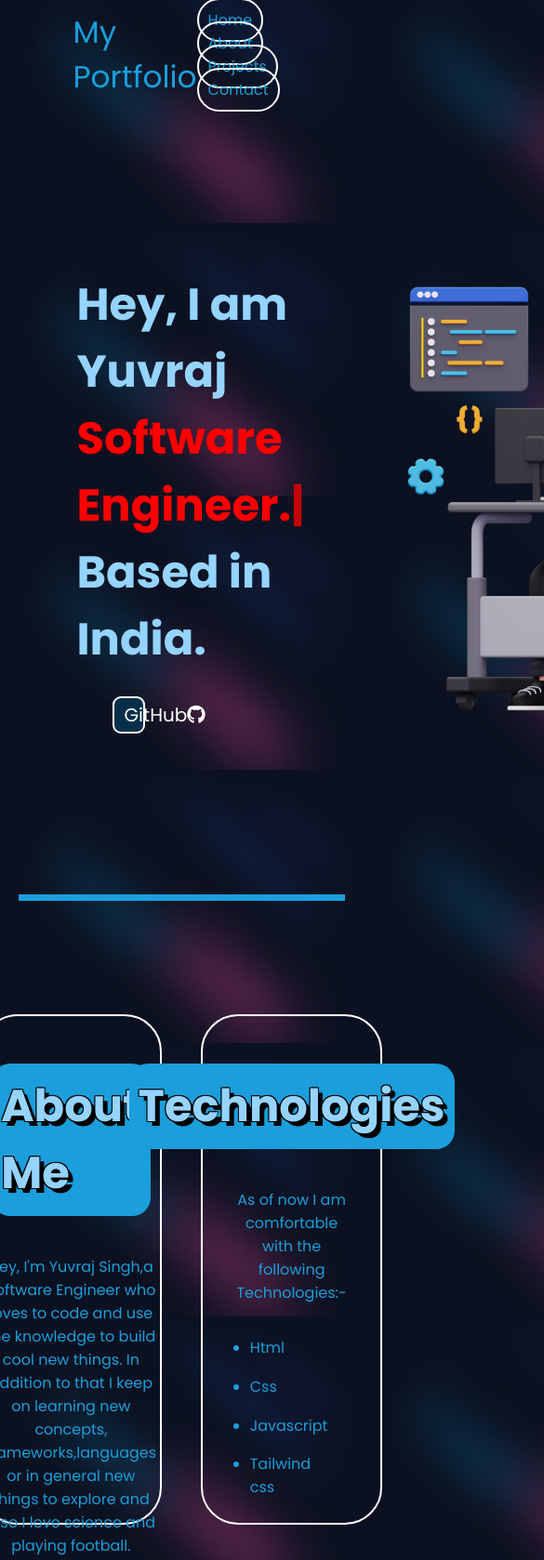
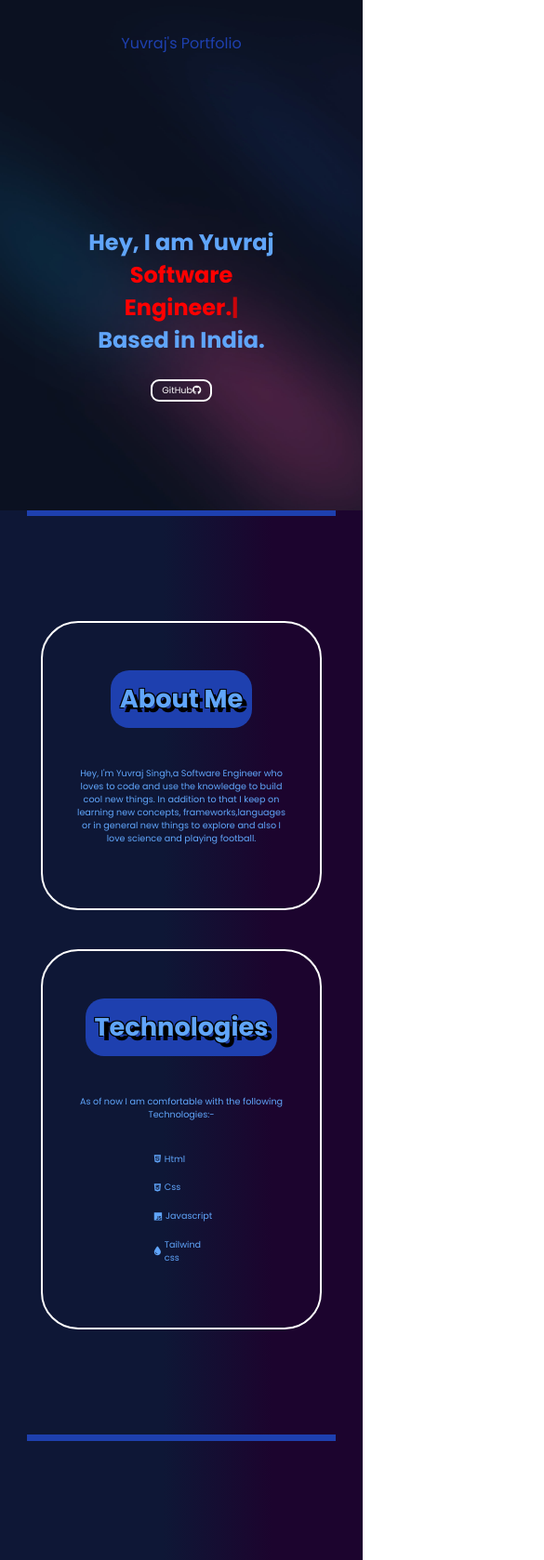
Before and after one commit to 18yuv/Portfolio-web, a plain HTML site: page index.html in a window 390 px wide. Shown: the top 1678 px of the page at 93% size, 585 px wide, since content can reach past the window. Drawn offline with nearby package versions, Linux system fonts and the light colour scheme.

Commit message:
Updated design and added responsivity for different screens

```diff
--- a/index.html
+++ b/index.html
@@ -22,12 +22,12 @@
         href="https://fonts.googleapis.com/css2?family=Poppins:ital,wght@0,100;0,200;0,300;0,400;0,500;0,600;0,700;0,800;0,900;1,100;1,200;1,300;1,400;1,500;1,600;1,700;1,800;1,900&display=swap"
         rel="stylesheet">
 </head>
-
 <body>
+    <div class="bg1">
         <header>
             <nav>
                 <div class="navText">
-                <p>My Portfolio</p>
+                    <p>Yuvraj's Portfolio</p>
                 </div>
                 <div class="nav-links">
                     <a href="#home">Home</a>
@@ -55,12 +55,16 @@
                     <img src="./Assets/main-png.webp" alt="Person sitting and codding">
                 </div>
             </section>
+    </div>
+    <div class="bg2">
     <hr id="about">
         <section class="about">
             <div class="center">
                 <h2>About Me</h2>
                 <p>
-                    Hey, I'm Yuvraj Singh,a Software Engineer who loves to code and use the knowledge to build cool new things. In addition to that I keep on learning new concepts, frameworks,languages or in general new things to explore and also I love science and playing football.
+                    Hey, I'm Yuvraj Singh,a Software Engineer who loves to code and use the knowledge to build cool new
+                    things. In addition to that I keep on learning new concepts, frameworks,languages or in general new
+                    things to explore and also I love science and playing football.
                 </p>
             </div>
             <div class="center">
@@ -70,10 +74,10 @@
                 <p>
                     As of now I am comfortable with the following Technologies:-
                     <ul>
-                        <li>Html</li>
-                        <li>Css</li>
-                        <li>Javascript</li>
-                        <li>Tailwind css</li>
+                        <li><i class="fa-brands fa-html5"></i>Html</li>
+                        <li><i class="fa-brands fa-css3-alt"></i>Css</li>
+                        <li><i class="fa-brands fa-js"></i>Javascript</li>
+                        <li><i class="fa-solid fa-droplet"></i>Tailwind css</li>
                     </ul>
                 </p>
             </div>
@@ -123,12 +127,13 @@
             <a href="">X.com<i class="fa-brands fa-x-twitter"></i></a>
         </div>
     </footer>
+</div>
 
     <!-- some prebuild animation -->
     <script src="https://unpkg.com/typed.js@2.1.0/dist/typed.umd.js"></script>
     <script>
         var typed = new Typed('#element', {
-      strings: ['Web Designer','Web Developer','Software Engineer.'],
+            strings: ['Web Designer', 'Web Developer', 'Software Engineer.'],
             typeSpeed: 70,
         });
         </script>
--- a/style.css
+++ b/style.css
@@ -4,8 +4,31 @@ html {
 
 :root {
     --primary-color: #082f49;
-    --secondary-color: #1b9edb;
-    --semiDark-color: #95d4ff;
+    --secondary-color: #1e40af;
+    --semiDark-color: #60a5fa;
+    --bg-color: linear-gradient(to right, #0e1736 0%, #0e1736 45%, #1c042e 75%, #1c042e 100%);
+    --fs-large: 3rem;
+    --fs-medium: 2rem;
+    --fs-small: 1.5rem;
+    --fs-xsmall: 1.25rem;
+}
+
+@media (max-width:950px) {
+    :root {
+        --fs-large: 2.5rem;
+        --fs-medium: 1.8rem;
+        --fs-small: 1rem;
+        --fs-xsmall: 0.8rem;
+    }
+}
+
+@media (max-width:700px) {
+    :root {
+        --fs-large: 1.7rem;
+        --fs-medium: 1rem;
+        --fs-small: 0.8rem;
+        --fs-xsmall: 0.6rem;
+    }
 }
 
 * {
@@ -15,86 +38,95 @@ html {
     font-family: "Poppins", sans-serif
 }
 
-body{
+.bg1 {
     background-image: url("Assets/hero-bg.jpg");
-    background-size: contain;
+    background-size: cover;
     background-position: center;
+    background-repeat: no-repeat;
+}
+
+.bg2 {
+    background: var(--bg-color);
 }
 
 /* divider element */
 
-hr{
+hr {
     border: none;
     background-color: var(--secondary-color);
     height: 0.8vh;
-    width: 90vw;
     margin: auto;
 }
+
+
 /* for giving primary color to the fonts or links etc */
 
-.darker-text{
-color: var(--primary-color);
+.darker-text {
+    color: var(--primary-color);
 }
 
 /* for giving secondary color to the fonts or links etc */
 
-.lighter-text{
-    color:var(--secondary-color);
+.lighter-text {
+    color: var(--secondary-color);
 }
 
 /* for giving semi-dark color to the fonts or links etc */
 
 .semiDark {
-    color:var(--semiDark-color);
+    color: var(--semiDark-color);
 }
 
 /* nav section  */
 
-nav{
-    height: 14vh;
+nav {
+    height: 15vh;
     width: 80vw;
     margin: auto;
     display: flex;
     justify-content: space-between;
     align-items: center;
-    padding: 20px;
 }
 
-.nav-links a {
+.nav-links {
+    display: flex;
+    align-items: center;
+    gap: 2vw;
+}
+
+.nav-links a{
     text-decoration: none;
     color: var(--secondary-color);
     padding: 10px;
+    font-size: var(--fs-xsmall);
     border-radius: 30px;
-    margin-right: 2vw;
     border: 2px solid white;
 }
 
-.navText p{
-    font-size: 2.05em;
+.navText p {
+    font-size: var(--fs-medium);
     color: var(--secondary-color);
-    border-radius: 5px;
-    margin-left: 5vw;
+    text-align: center;
 }
 
 /* home section  */
 
-.home{
+.home {
     padding: 20px;
     height: 100vh;
-    margin:auto;
+    margin: auto;
     width: 80vw;
     display: flex;
     align-items: center;
     justify-content: space-between;
 }
 
-.home a{
-    background-color: var(--primary-color);
+.home a {
     border-radius: 9px;
     margin-top: 3vh;
-    width: 9vw;
+    width: 30%;
     color: white;
-    font-size: 1.25rem;
+    font-size: var(--fs-xsmall);
     padding: 3px 10px;
     margin-left: 10vw;
     text-align: center;
@@ -105,206 +137,356 @@ nav{
     align-items: center;
 }
 
-.mainImg img{
-height: 70vh;
+.homeText {
+    display: flex;
+    flex-direction: column;
+    width: 50%;
+    align-items: flex-start;
+    justify-content: center;
+    font-size: var(--fs-medium)
 }
 
-.homeText{
-    display: flex;
-    flex-direction: column;
-    font-size: 2em;
-    margin-left: 6vw;
+.mainImg {
+    width: 40vw;
 }
 
-.homeSpan{
-    color:red;
+.mainImg img {
+    width: 100%;
+}
+
+
+.homeSpan {
+    color: red;
 }
 
 /* about section  */
 
-.about{
-    height:62vh;
-    margin:16vh auto;
-    padding: 3vh 7vw;
+.about {
+    height: 70vh;
+    margin: 16vh auto;
+    padding: 0 7vw;
     gap: 5vh;
     display: flex;
     align-items: center;
     justify-content: center;
 }
 
-.center{
-    width:50vw;
-    height: 65vh;
+.center {
+    width: 90%;
+    height: 100%;
     display: flex;
     flex-direction: column;
     align-items: center;
+    justify-content: center;
     background: transparent;
-    padding: 6vh;
+    padding: 6vh 4vh;
     border-radius: 40px;
     border: 2px solid white;
-    color: var(--secondary-color);
+    color: var(--semiDark-color);
 }
 
-.center h2{
+.center h2 {
     margin-bottom: 5vh;
-    font-size: 3em;
+    text-align: center;
+    font-size: var(--fs-large);
     text-shadow:
-      5px 5px 0 #000,
-      -1px -1px 0 #000,
-      1px -1px 0 #000,
-      -1px 1px 0 #000;
+        5px 5px 0 #000,
+        -1px -1px 0 #000,
+        1px -1px 0 #000,
+        -1px 1px 0 #000;
     color: var(--semiDark-color);
     background-color: var(--secondary-color);
     border-radius: 20px;
     padding: 10px;
 }
 
-.about p{
-    font-size: 1em;
+.about p {
+    font-size: var(--fs-xsmall);
     text-align: center;
     margin-bottom: 2vh;
 }
 
-.about li{
+.about ul {
+    width: 15vw;
+    font-size: var(--fs-xsmall);
+    display: flex;
+    flex-direction: column;
+    align-items: flex-start;
+}
+
+.about li {
     margin-top: 2vh;
+    display: flex;
+    width: 100%;
+    gap: 1vw;
+    align-items: center;
+    list-style: none;
+}
+
+.about img {
+    object-fit: contain;
+    width: 2vw;
 }
 
 /* projects section  */
 
 .projects {
-    height: 85vh;
-    margin:10vh auto 10vh;
+    height: 95vh;
+    margin: 10vh auto 10vh;
     display: flex;
     flex-direction: column;
     align-items: center;
     justify-content: space-between;
 }
 
-.projects h2{
-    background-color: var(--secondary-color);
-    font-size: 3em;
-    border-radius: 20px;
-    padding: 10px;
-    text-shadow:
-      5px 5px 0 #000,
-      -1px -1px 0 #000,
-      1px -1px 0 #000,
-      -1px 1px 0 #000;
-}
 
-.project-link{
+.project-link {
     display: flex;
+    width: 93%;
+    justify-content: center;
+    align-items: center;
     gap: 3vw;
 }
 
-.project-link img{
-    height: 30vh;
+.project-link img {
+    width: 100%;
     border-radius: 6px;
+}
+
+
+.projects h2 {
+    background-color: var(--secondary-color);
+    text-align: center;
+    border-radius: 20px;
+    font-size: var(--fs-large);
+    padding: 10px;
+    text-shadow:
+        5px 5px 0 #000,
+        -1px -1px 0 #000,
+        1px -1px 0 #000,
+        -1px 1px 0 #000;
 }
 
 /* box container for images  */
 
-.box{
-    background-color:var(--primary-color);
+.box {
+    background-color: var(--primary-color);
     border: 2px solid white;
     border-radius: 40px;
-    padding:10vh 2vw;
+    padding: 10vh 2vw;
     display: flex;
     flex-direction: column;
-    gap:7vh;
+    gap: 7vh;
     align-items: center;
 }
 
-.box h2{
-    font-size: 1.5em;
-    color:var(--semiDark-color);
+.box h2 {
+    font-size: var(--fs-small);
+    color: var(--semiDark-color);
 }
 
 
 /* footer part  */
 
-footer{
+footer {
     height: 35vh;
-    margin:10vh auto;
-    padding: 3vh 2vw;
+    margin: 10vh auto 0px;
+    padding: 1vh 2vw;
     display: flex;
     flex-direction: column;
     align-items: center;
     color: var(--semiDark-color);
 }
 
-.foot h2{
+.foot h2 {
     background-color: var(--secondary-color);
-    font-size: 2em;
+    font-size: var(--fs-medium);
     border-radius: 20px;
     padding: 10px;
     text-shadow:
-      5px 5px 0 #000,
-      -1px -1px 0 #000,
-      1px -1px 0 #000,
-      -1px 1px 0 #000;
+        5px 5px 0 #000,
+        -1px -1px 0 #000,
+        1px -1px 0 #000,
+        -1px 1px 0 #000;
 }
 
-footer a{
+footer a {
     background-color: var(--primary-color);
     border-radius: 9px;
     margin-top: 10vh;
     color: white;
-    font-size: 1.25rem;
+    font-size: var(--fs-xsmall);
     padding: 1vh 2vw;
     text-align: center;
     text-decoration: none;
     border: 2px solid white;
     display: flex;
     align-items: center;
-    gap:1vw;
+    gap: 1vw;
 }
 
 .buttons {
     display: flex;
-    gap: 10vw;
+    width: 100%;
+    justify-content: space-evenly
 }
 
 
 /* effects  */
 
-a:hover{
+
+@keyframes hrWidth {
+    0% {
+        width: 0vw;
+    }
+
+    100% {
+        width: 85vw;
+    }
+}
+
+hr {
+    animation: hrWidth 3s ease 0.2s;
+    width: 85vw;
+}
+
+a:hover {
     opacity: 0.9;
     background: transparent;
-    transform: scale(1.1);
+    transform: scale(1.05);
     border: 2px solid var(--primary-color);
-    color: var(--secondary-color);
-    box-shadow: 0 0 1vh 0.5vh var(--secondary-color);
+    color: white;
+    box-shadow: 0.5vh 0.5vh 1vh 0.5vh var(--secondary-color);
 }
 
-a{
+a {
     transition: opacity 0.3s ease, transform 0.3s ease, background 0.3s ease, border 0.3s ease, color 0.3s ease, box-shadow 0.3s ease;
 }
 
-.nav-links a:hover{
-    background-color: #fff;
-    box-shadow: 0 0 1vh 0.2vh white;
+.nav-links a:hover {
+    box-shadow: 0.2vh 0.2vh 1vh 0.2vh var(--semiDark-color);
+    color: white;
 }
 
-.box{
-    transition: transform 0.3s ease,box-shadow 0.3s ease, background-color 0.3s ease;
-    cursor: pointer;
-    box-shadow: 0 0 1vh 0.8vh black;
+.nav-links {
+    transition: color 0.2s ease, box-shadow 0.2s ease;
+}
+
+.box {
+    transition: transform 0.3s ease, box-shadow 0.3s ease, background-color 0.3s ease;
+    box-shadow: 1vh 1vh 1vh 1vh black;
 }
 
 .box:hover {
-    transform: scale(1.03);
+    transform: scale(1.015);
     background-color: var(--secondary-color);
-    box-shadow: 0 0 1vh 0.2vh var(--secondary-color);
+    box-shadow: 1vh 1vh 1.2vh 0.2vh var(--secondary-color);
 }
 
-.center:hover{
-    transform: scale(1.03);
-    background-color: var(--secondary-color);
-    box-shadow: 0 0 1vh 0.2vh var(--secondary-color);
-    color: var(--primary-color);
+.box img {
+    transition: box-shadow 0.3s ease;
+    cursor: pointer;
 }
 
-.center{
-    transition: transform 0.3s ease,background-color 0.5s ease, box-shadow 0.3s ease,color 0.3s ease;
+.box img:hover {
+    box-shadow: 1vh 1vh 1vh 0.8vh black;
 }
+
+.center:hover {
+    transform: scale(1.015);
+    background-color: var(--secondary-color);
+    box-shadow: 1vh 1vh 1vh 0.2vh var(--secondary-color);
+    color: var(--semiDark-color)
+}
+
+.center {
+    transition: transform 0.3s ease, background-color 0.5s ease, box-shadow 0.3s ease, color 0.3s ease;
+}
+
+
+/* media quaries for responsiveness  */
+
+@media (max-width:950px) {
+
+    .home{
+       height: 70vh;
+       justify-content: center;
+    }
+
+    .homeText{
+        width: 80%;
+        align-items: center;
+    }
+
+    .home a{
+        margin-left: 0;
+    }
+
+    .mainImg{
+        display: none;
+    }
+    .about {
+        flex-direction:column;
+        height: 85vh;
+    }
+    .project-link{
+        flex-direction: column;
+        width: 50%;
+        gap:6vh;
+        margin-top: 10vh;
+    }
+    .projects{
+        height: 210vh;
+    }
+
+}
+
+@media (max-width:750px) {
+    .homeSpan {
+        text-align: center;
+        width: 100%;
+    }
+
+    .home{
+        height: 50vh;
+    }
+
+    nav{
+        flex-direction: column;
+        padding: 4vh;
+    }
+
+    .nav-links{
+        display: none;
+    }
+
+    .projects{
+        height: 175vh;
+    }
+
+    .project-link{
+        width: 70%;
+    }
+    footer a{
+        justify-content: space-between;
+        margin-top: 6vh;
+    }
+    footer{
+        height: 50vh;
+    }
+    .buttons{
+        flex-direction: column;
+        width: 20%;
+    }
+
+}
+
+@media (max-width:450px) {
+    .projects{
+        height: 195vh;
+        justify-content: center;
+    }
+    footer{
+        height:60vh;
+    }
+}
```
Lines whose indentation alone changed are shown as unchanged.
